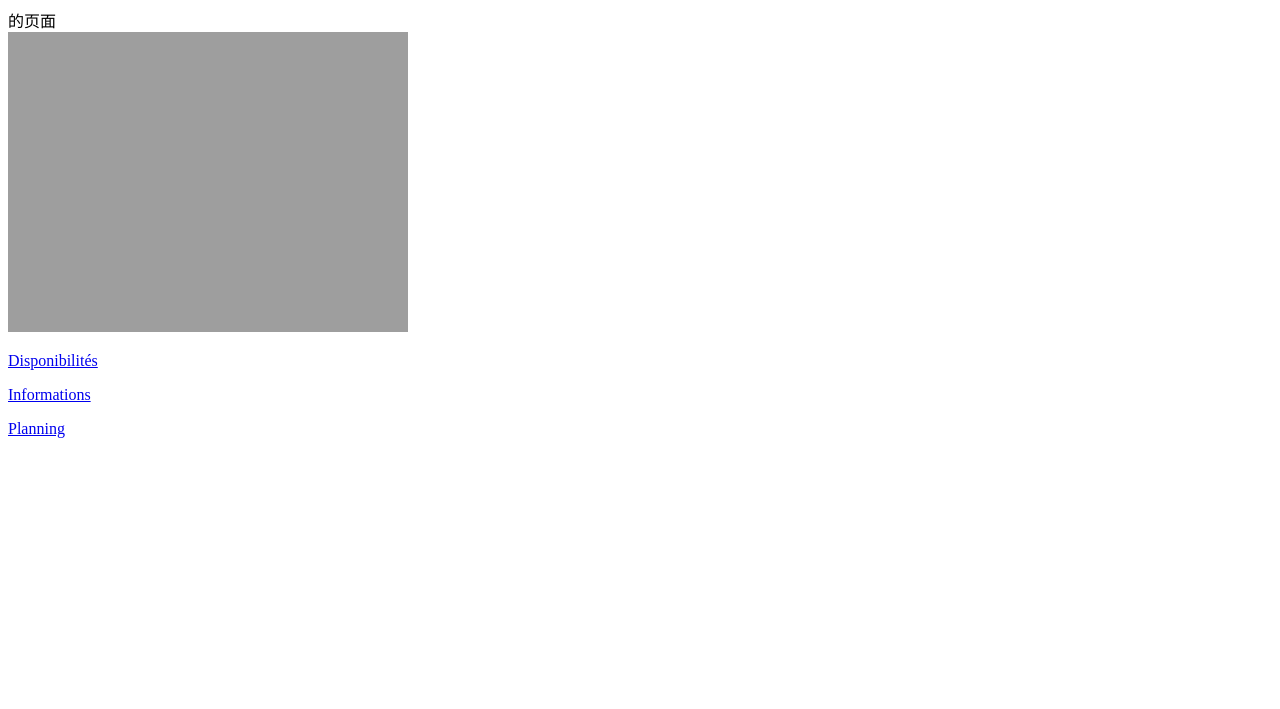
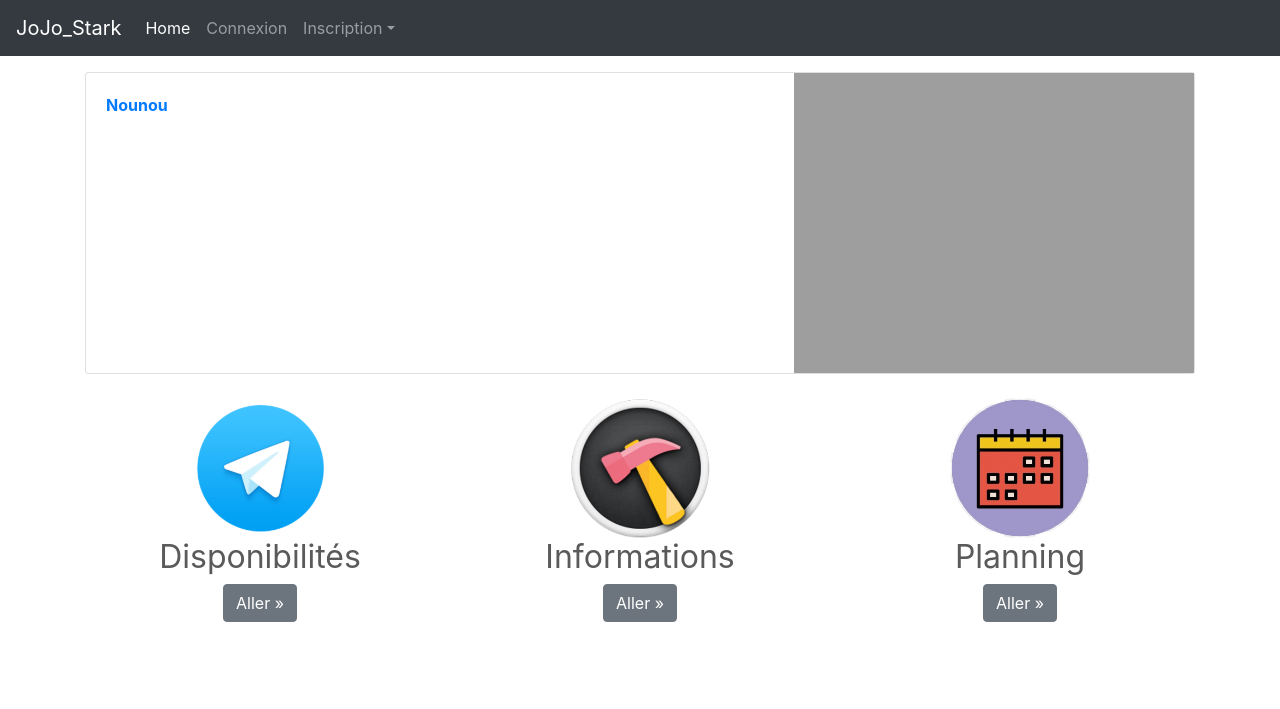
Before and after one commit to LeafStark/site_nounou, a PHP site: page /nounou_ye/nounou.php in a window 1280 px wide. Shown: the top 709 px of the page. Run offline with PHP 8.4, Linux system fonts and the light colour scheme; the visitor is signed in with stand-in values (Sample User, id 1); data comes from the database, SQL or seed files in the repository.

Commit message:
beaucoupCSS

```diff
--- /dev/null
+++ b/nounou_ye/carousel.css
@@ -0,0 +1,91 @@
+/* GLOBAL STYLES
+-------------------------------------------------- */
+/* Padding below the footer and lighter body text */
+
+body {
+  padding-top: 3rem;
+  padding-bottom: 3rem;
+  color: #5a5a5a;
+}
+
+
+/* CUSTOMIZE THE CAROUSEL
+-------------------------------------------------- */
+
+/* Carousel base class */
+.carousel {
+  margin-bottom: 4rem;
+}
+/* Since positioning the image, we need to help out the caption */
+.carousel-caption {
+  bottom: 3rem;
+  z-index: 10;
+}
+
+/* Declare heights because of positioning of img element */
+.carousel-item {
+  height: 35rem;
+  background-color: #777;
+}
+.carousel-item > img {
+  position: absolute;
+  top: 0;
+  left: 0;
+  min-width: 100%;
+  height: 35rem;
+}
+
+
+/* MARKETING CONTENT
+-------------------------------------------------- */
+
+/* Center align the text within the three columns below the carousel */
+.marketing .col-lg-4 {
+  margin-bottom: 1.5rem;
+  text-align: center;
+}
+.marketing h2 {
+  font-weight: 400;
+}
+.marketing .col-lg-4 p {
+  margin-right: .75rem;
+  margin-left: .75rem;
+}
+
+
+/* Featurettes
+------------------------- */
+
+.featurette-divider {
+  margin: 5rem 0; /* Space out the Bootstrap <hr> more */
+}
+
+/* Thin out the marketing headings */
+.featurette-heading {
+  font-weight: 300;
+  line-height: 1;
+  letter-spacing: -.05rem;
+}
+
+
+/* RESPONSIVE CSS
+-------------------------------------------------- */
+
+@media (min-width: 40em) {
+  /* Bump up size of carousel content */
+  .carousel-caption p {
+    margin-bottom: 1.25rem;
+    font-size: 1.25rem;
+    line-height: 1.4;
+  }
+
+  .featurette-heading {
+    font-size: 50px;
+  }
+}
+
+@media (min-width: 62em) {
+  .featurette-heading {
+    margin-top: 7rem;
+  }
+}
--- /dev/null
+++ b/nounou_ye/navbar.html
@@ -0,0 +1,28 @@
+
+       <nav class="navbar navbar-expand-md navbar-dark fixed-top bg-dark">
+      <a class="navbar-brand" href="#">JoJo_Stark</a>
+      <button class="navbar-toggler" type="button" data-toggle="collapse" data-target="#navbarCollapse" aria-controls="navbarCollapse" aria-expanded="false" aria-label="Toggle navigation">
+        <span class="navbar-toggler-icon"></span>
+      </button>
+      <div class="collapse navbar-collapse" id="navbarCollapse">
+        <ul class="navbar-nav mr-auto">
+          <li class="nav-item active">
+            <a class="nav-link" href="acceuil.php">Home <span class="sr-only">(current)</span></a>
+          </li>
+          <li class="nav-item">
+            <a class="nav-link" href="signin.html">Connexion</a>
+          </li>
+
+           <li class="nav-item dropdown">
+            <a class="nav-link dropdown-toggle" href="#" id="dropdown01" data-toggle="dropdown" aria-haspopup="true" aria-expanded="false">Inscription</a>
+            <div class="dropdown-menu" aria-labelledby="dropdown01">
+                <a class="dropdown-item" href="parentRegistration.php">Parent</a>
+                <a class="dropdown-item" href="nounouRegistration.php">Nounou</a>
+
+            </div>
+          </li>
+
+        </ul>
+
+      </div>
+    </nav>
--- a/nounou_ye/nounou.php
+++ b/nounou_ye/nounou.php
@@ -1,25 +1,72 @@
 <!DOCTYPE html>
 <html>
     <head>
-        <meta charset="UTF-8">
-        <title></title>
+        <meta charset="utf-8">
+        <meta name="viewport" content="width=device-width, initial-scale=1, shrink-to-fit=no">
+        <meta name="description" content="">
+        <meta name="author" content="">
+
+        <script type="text/javascript" src="jquery-3.3.1.min.js"></script>
+        <script src="popper.min.js"></script>
+        <script src="js/bootstrap.min.js"></script>
+        <link href="css/bootstrap.min.css" rel="stylesheet">
+        <!-- Custom styles for this template -->
+        <link href="carousel.css" rel="stylesheet">
     </head>
     <body>
         <?php
         require_once 'showphoto.php';
         require_once 'pdoConnexion.php';
+        require_once 'navbar.html';
         session_start();
-        if(isset($_SESSION['email'])){
-        $email = $_SESSION['email'];
-        $requet = "SELECT * FROM `nounou` where `Email`='$email';";
-        $res = $dbh->query($requet);
-        $resultat = $res->fetch();
-        echo $resultat["Prenom"] . " " . $resultat['Nom'];
-        echo("的页面<br/>");}
-show($email);
+        if (isset($_SESSION['email'])) {
+            $email = $_SESSION['email'];
+            $requet = "SELECT * FROM `nounou` where `Email`='$email';";
+            $res = $dbh->query($requet);
+            $resultat = $res->fetch();
+            $nom = $resultat['Nom'];
+            $prenom = $resultat['Prenom'];
+            $ville = $resultat['Ville'];
+            $experience = $resultat['Experience'];
+            $presentation=$resultat['Presentation'];
+        }
         ?>
-        <p><a href="disponibilitesNounou.html">Disponibilités</a></p>
-        <p><a href="nounoucherche.php">Informations</a></p>
-         <p><a href="planning.php">Planning</a></p>
+        <br />
+        <div class="container marketing">
+            <div class="card flex-md-row mb-4 box-shadow h-md-250">
+                <div class="card-body d-flex flex-column align-items-start">
+                    <strong class="d-inline-block mb-2 text-primary">Nounou</strong>
+                    <h3 class="mb-0">
+                        <a class="text-dark" href="#"><?php echo $prenom . " " . $nom ?></a>
+                    </h3>
+                    <div class="mb-1 text-muted"><?php echo $ville ?></div>
+                    <p class="card-text mb-auto"><?php echo $experience ?></p>
+                   <p class="card-text mb-auto"><?php echo $presentation ?></p>
+                </div>
+                <img class="card-img-right flex-auto d-none d-lg-block" src="<?php addressPhoto($email);?>" alt="Card image cap">
+            </div>
+
+            <!-- Three columns of text below the carousel -->
+            <div class="row">
+                <div class="col-lg-4">
+                    <img class="rounded-circle" src="image/dis.png" alt="Generic placeholder image" width="140" height="140">
+                    <h2>Disponibilités</h2>
+                    <p><a class="btn btn-secondary" href="disponibilitesNounou.html" role="button">Aller &raquo;</a></p>
+                </div><!-- /.col-lg-4 -->
+                <div class="col-lg-4">
+                    <img class="rounded-circle" src="image/information.png" alt="Generic placeholder image" width="140" height="140">
+                    <h2>Informations</h2>
+                    <p><a class="btn btn-secondary" href="nounoucherche.php" role="button">Aller &raquo;</a></p>
+                </div><!-- /.col-lg-4 -->
+                <div class="col-lg-4">
+                    <img class="rounded-circle" src="image/planning.jpg" alt="Generic placeholder image" width="140" height="140">
+                    <h2>Planning</h2>
+                    <p><a class="btn btn-secondary" href="planning.php" role="button">Aller &raquo;</a></p>
+                </div><!-- /.col-lg-4 -->
+            </div><!-- /.row -->
+
+
+
+
     </body>
 </html>
--- a/nounou_ye/nounoucherche.php
+++ b/nounou_ye/nounoucherche.php
@@ -8,9 +8,14 @@ and open the template in the editor.
     <head>
         <meta charset="UTF-8">
         <link href="css/bootstrap.min.css" rel="stylesheet">
+        <script type="text/javascript" src="jquery-3.3.1.min.js"></script>
+   <script src="popper.min.js"></script>
+   <script src="js/bootstrap.min.js"></script>
         <title></title>
     </head>
     <body>
+        <?php require_once 'navbar.html';?>
+        <br/><br/><br/>
         <div align="center">
             <form method="post" action="sauveNounouSelection.php"enctype="multipart/form-data">
              <h2>Quels types de garde d'enfant souhaitez vous proposer ?</h2>
--- a/nounou_ye/showphoto.php
+++ b/nounou_ye/showphoto.php
@@ -3,4 +3,6 @@
 function show($email){
     echo "<img src='http://localhost:8080/nounou_ye/photos/$email'>";
 }
-//show("xingyu.ye@utt.fr.jpg");
+function addressPhoto($email){
+    echo "http://localhost:8080/nounou_ye/photos/$email";
+}
```
Also changed, not shown: nounou_ye/acceuil.php (+55 -34 lines), nounou_ye/nounouRegistration.php (+35 -3 lines), nounou_ye/parentRegistration.php (+8 -8 lines), nounou_ye/sauveNounouSelection.php (+6 -4 lines), nounou_ye/signin.html (+33 -1 lines), site_nounou.sql (+4 -4 lines), nounou_ye/image/dis.png (added), nounou_ye/image/family2.jpg (added), nounou_ye/image/information.png (added), nounou_ye/image/planning.jpg (added), 1 other file.
